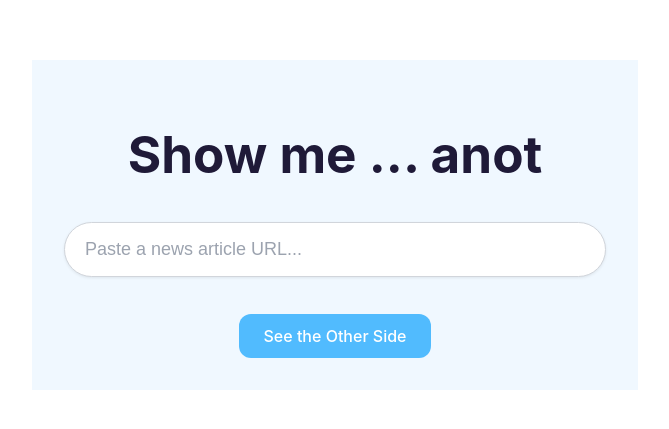
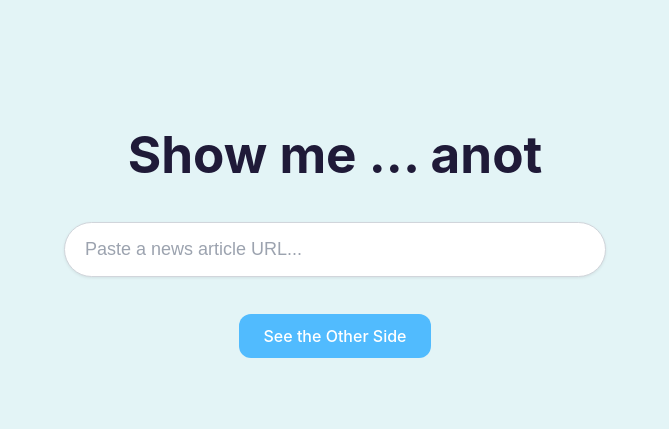
Before and after one commit to YafetG3/FlipSide, a React (Vite) app in the folder frontend/: page / in a window 1280 px wide. Shown: the part 175-604 px from the top of the page, without its empty margins (305-974 px from the left). Built offline with nearby package versions, Linux system fonts and the light colour scheme.

Commit message:
changed the background clor

```diff
--- a/frontend/src/App.css
+++ b/frontend/src/App.css
@@ -3,7 +3,10 @@
   margin: 0 auto;
   padding: 2rem;
   text-align: center;
-  background-color: aliceblue;
+}
+
+body {
+  background-color: #e3f4f6;
 }
 
 .logo {
```
